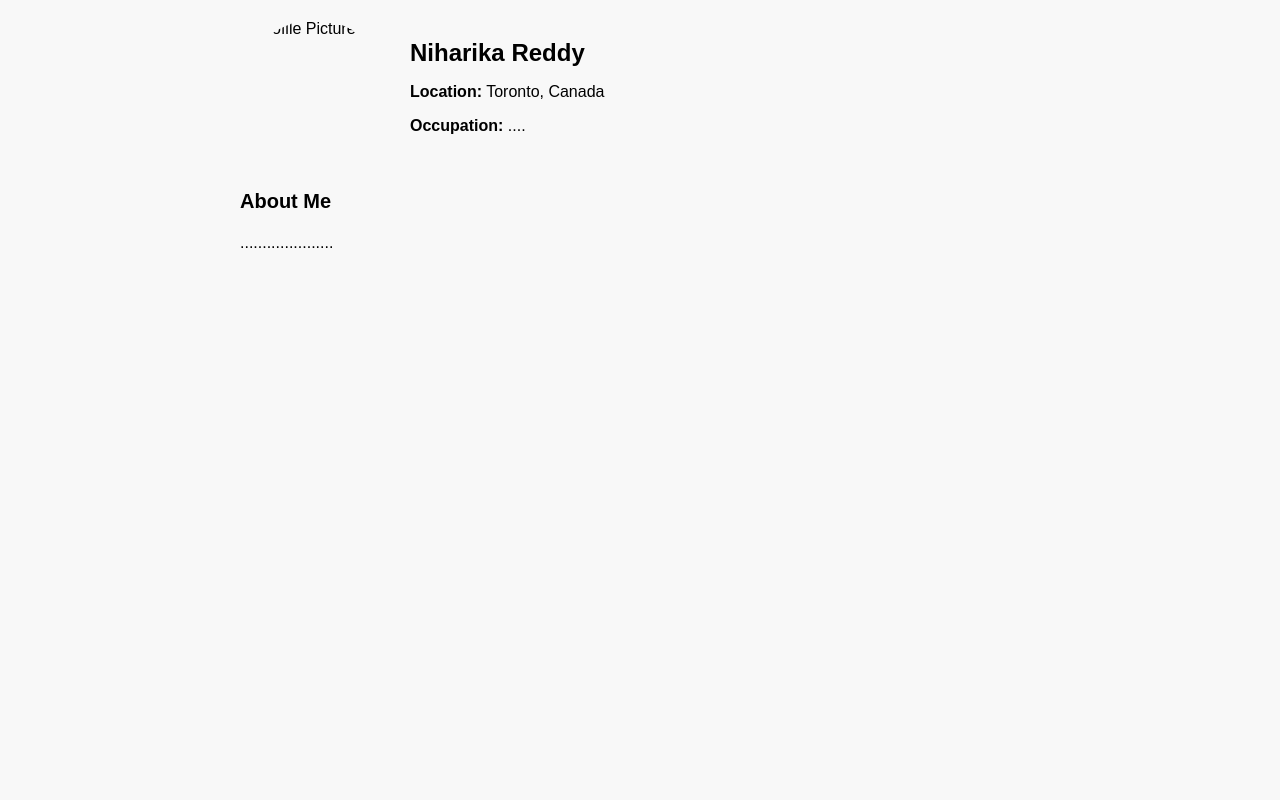
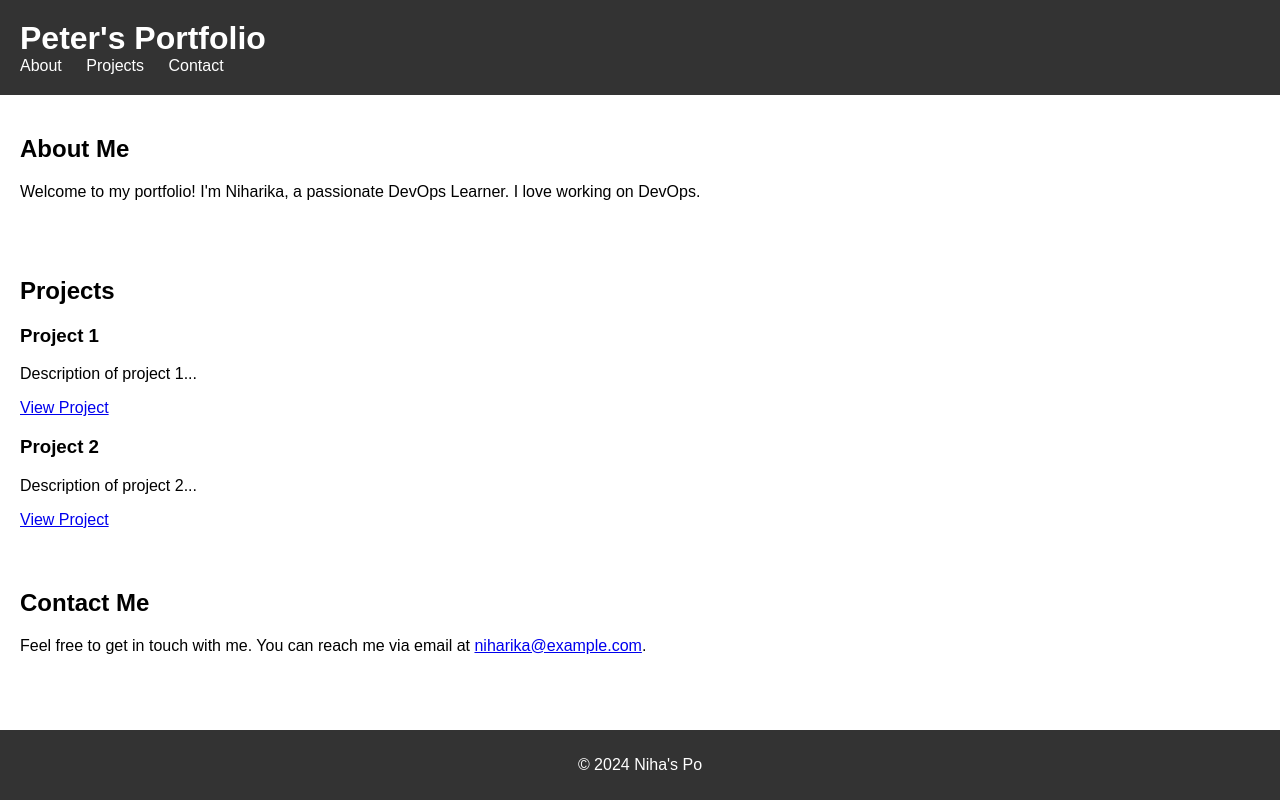
Before and after one commit to Niharikaareddi/StaticWebsiteLaunch, a plain HTML site: page index.html in a window 1280 px wide. Drawn offline with Linux system fonts and the light colour scheme.

Commit message:
Update index.html

```diff
--- a/index.html
+++ b/index.html
@@ -3,67 +3,91 @@
 <head>
     <meta charset="UTF-8">
     <meta name="viewport" content="width=device-width, initial-scale=1.0">
-  <title>Bio Profile</title>
+    <title>Niha's Portfolio</title>
     <style>
         body {
             font-family: Arial, sans-serif;
             margin: 0;
             padding: 0;
-      background-color: #f8f8f8;
         }
 
-    .container {
-      max-width: 800px;
-      margin: 0 auto;
+        header {
+            background-color: #333;
+            color: #fff;
             padding: 20px;
         }
 
-    .profile {
-      display: flex;
-      align-items: center;
-      margin-bottom: 20px;
+        header h1 {
+            margin: 0;
         }
 
-    .profile img {
-      width: 150px;
-      height: 150px;
-      border-radius: 50%;
+        nav ul {
+            list-style-type: none;
+            margin: 0;
+            padding: 0;
+        }
+
+        nav ul li {
+            display: inline;
             margin-right: 20px;
         }
 
-    .details {
-      flex: 1;
+        nav ul li a {
+            color: #fff;
+            text-decoration: none;
         }
 
-    .details h1 {
-      margin-top: 0;
-      font-size: 24px;
+        section {
+            padding: 20px;
         }
 
-    .bio h2 {
-      margin-top: 0;
-      font-size: 20px;
-    }
-
-    .bio p {
-      line-height: 1.6;
+        footer {
+            background-color: #333;
+            color: #fff;
+            text-align: center;
+            padding: 10px 0;
+            position: fixed;
+            bottom: 0;
+            width: 100%;
         }
     </style>
 </head>
 <body>
-  <div class="container">
-    <div class="profile">
-      <img src="profile-pic.jpg" alt="Profile Picture">
-      <div class="details">
-        <h1>Niharika Reddy</h1>
-        <p><strong>Location:</strong> Toronto, Canada</p>
-        <p><strong>Occupation:</strong> ....</p>
+    <header>
+        <h1>Peter's Portfolio</h1>
+        <nav>
+            <ul>
+                <li><a href="#about">About</a></li>
+                <li><a href="#projects">Projects</a></li>
+                <li><a href="#contact">Contact</a></li>
+            </ul>
+        </nav>
+    </header>
+
+    <section id="about">
+        <h2>About Me</h2>
+        <p>Welcome to my portfolio! I'm Niharika, a passionate DevOps Learner. I love working on DevOps.</p>
+    </section>
+
+    <section id="projects">
+        <h2>Projects</h2>
+        <div class="project">
+            <h3>Project 1</h3>
+            <p>Description of project 1...</p>
+            <a href="#">View Project</a>
         </div>
+        <div class="project">
+            <h3>Project 2</h3>
+            <p>Description of project 2...</p>
+            <a href="#">View Project</a>
         </div>
-    <div class="bio">
-      <h2>About Me</h2>
-      <p> .....................</p>
-    </div>
-  </div>
-</body>
-</html>
+        <!-- Add more projects here -->
+    </section>
+
+    <section id="contact">
+        <h2>Contact Me</h2>
+        <p>Feel free to get in touch with me. You can reach me via email at <a href="mailto:niharikaexample.com">niharika@example.com</a>.</p>
+    </section>
+
+    <footer>
+        <p>&copy; 2024 Niha's Po
```
Lines whose indentation alone changed are shown as unchanged.
